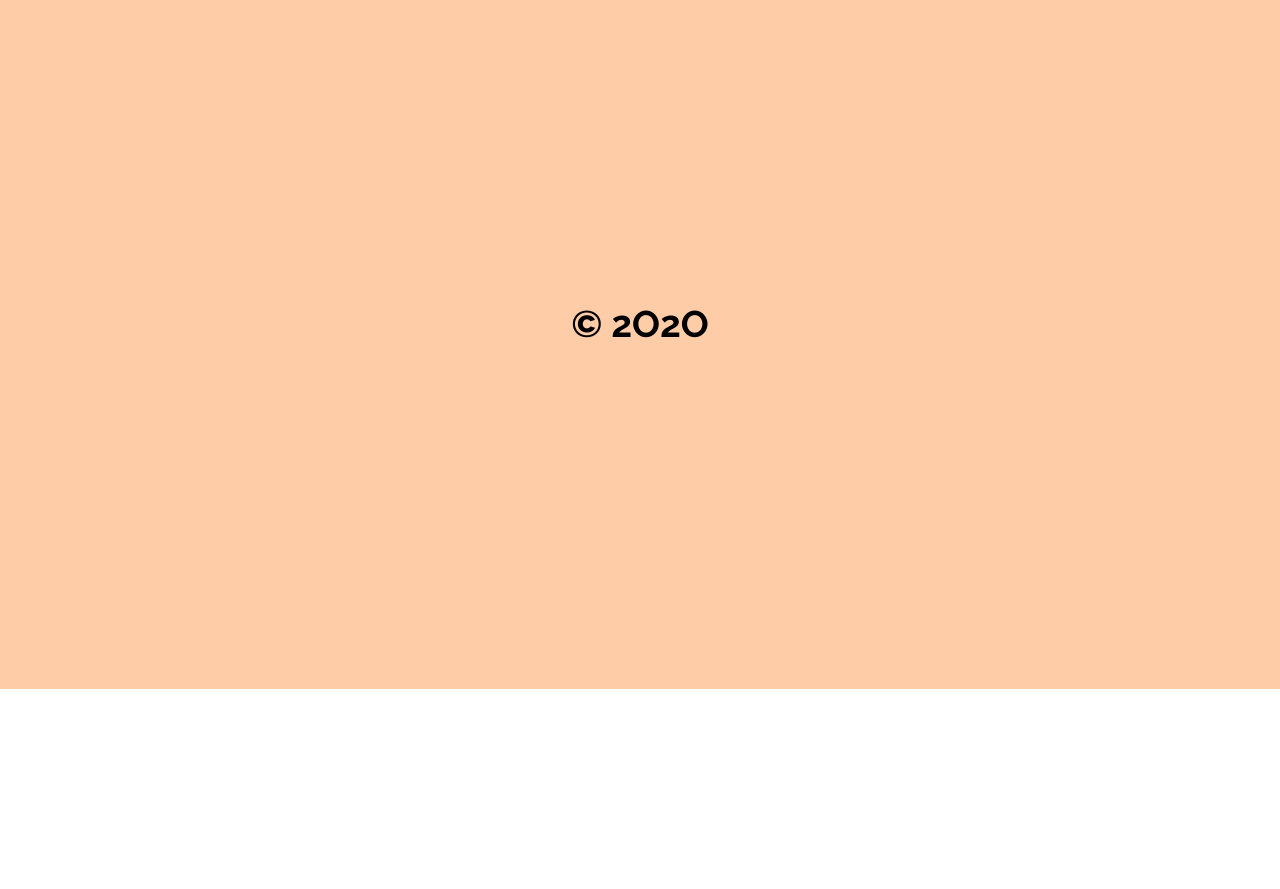
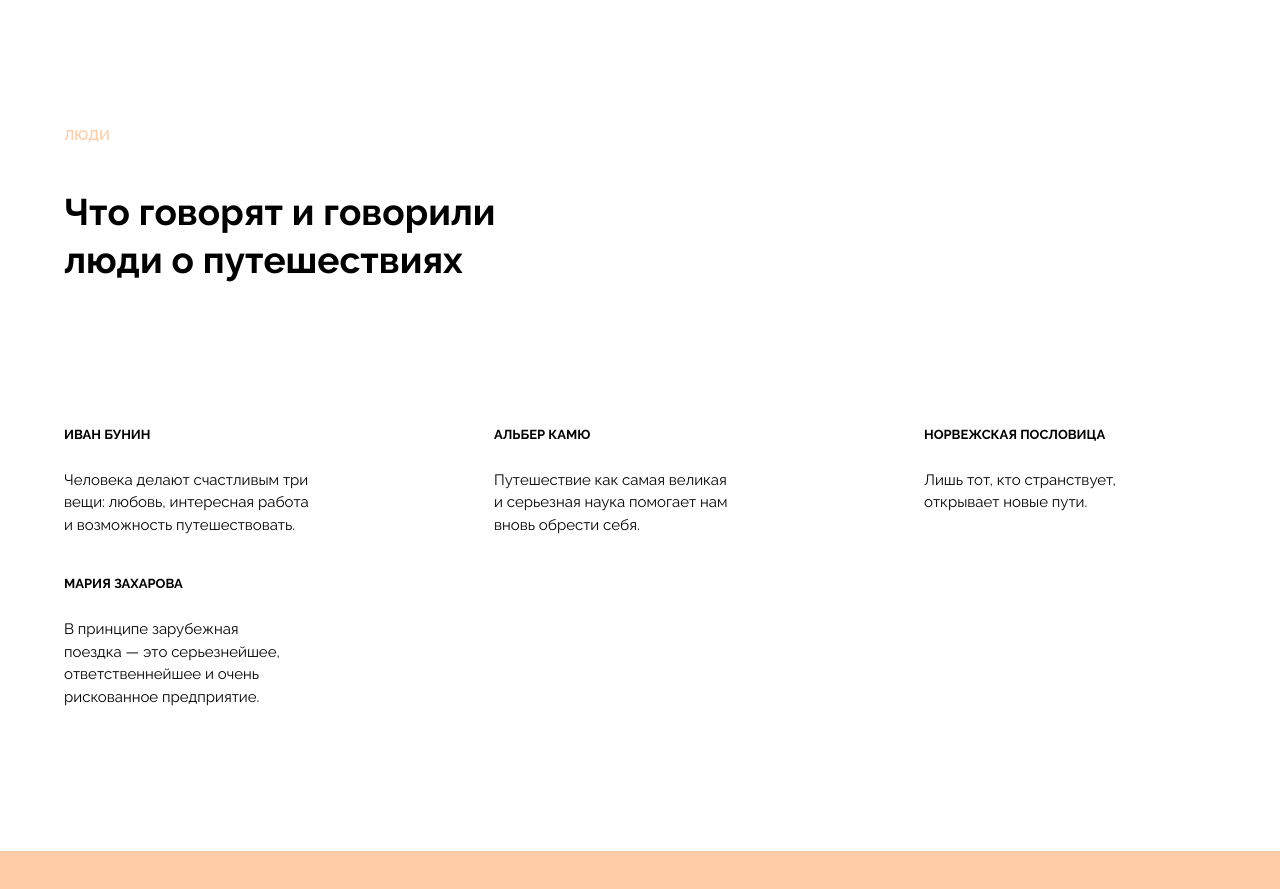
Before and after one commit to YaPractice/project, a plain HTML site: page index.html in a window 1280 px wide. Shown: the part 2360-3249 px from the top of the page. Before the commit the page ends 3049 px from the top, so only its background shows below. Drawn offline with Linux system fonts and the light colour scheme.

Commit message:
feat: add about-section

```diff
--- /dev/null
+++ b/blocks/about/__author/about__author.css
@@ -0,0 +1,7 @@
+.about__author {
+  margin: 0;
+  text-transform: uppercase;
+  font-size: 13px;
+  line-height: 1.2;
+
+}
--- /dev/null
+++ b/blocks/about/__block/about__block.css
@@ -0,0 +1,11 @@
+.about__block {
+  width: 90%;
+  max-width: 1289px;
+  margin: 0 auto;
+}
+
+@media (max-width: 800px) {
+  .about__block {
+    max-width: 401px;
+  }
+}
--- /dev/null
+++ b/blocks/about/__card/about__card.css
@@ -0,0 +1,13 @@
+.about__card {
+  max-width: 252px;
+  width: 100%;
+  margin-top: 40px;
+  padding-left: 40px;
+}
+
+@media (max-width: 800px) {
+  .about__card {
+    padding-left: 0;
+    max-width: initial;
+  }
+}
--- /dev/null
+++ b/blocks/about/__people-block/about__people-block.css
@@ -0,0 +1,13 @@
+.about__people-block {
+  margin: 103px 0 0 -40px;
+  display: flex;
+  justify-content: space-between;
+  width: 100%;
+  flex-wrap: wrap;
+}
+
+@media (max-width: 800px) {
+  .about__people-block {
+    margin: 40px 0 0;
+  }
+}
--- /dev/null
+++ b/blocks/about/__text/about__text.css
@@ -0,0 +1,5 @@
+.about__text {
+  font-size: 15px;
+  line-height: 1.5;
+  margin: 26px 0 0;
+}
--- /dev/null
+++ b/blocks/about/about.css
@@ -0,0 +1,9 @@
+.about {
+  padding: 155px 0 143px;
+}
+
+@media (max-width: 800px) {
+  .about {
+    padding: 70px 0 70px;
+  }
+}
--- /dev/null
+++ b/blocks/section-title/_location/section-title_location_about-section.css
@@ -0,0 +1,3 @@
+.section-title_location_about-section {
+  max-width: 450px;
+}
--- a/index.html
+++ b/index.html
@@ -117,6 +117,59 @@
         </div>
       </article>
     </section>
+    <section class="about">
+      <div class="about__block">
+        <p class="section-subtitle">
+          Люди
+        </p>
+        <h2 class="section-title section-title_location_about-section">
+          Что говорят и&nbsp;говорили люди
+          о&nbsp;путешествиях
+        </h2>
+        <div class="about__people-block">
+          <div class="about__card">
+            <h3 class="about__author">
+              Иван Бунин
+            </h3>
+            <p class="about__text">
+              Человека делают счастливым три вещи:
+              любовь, интересная работа
+              и&nbsp;возможность путешествовать.
+            </p>
+          </div>
+          <div class="about__card">
+            <h3 class="about__author">
+              Альбер Камю
+            </h3>
+            <p class="about__text">
+              Путешествие как самая великая
+              и&nbsp;серьезная наука помогает нам
+              вновь обрести себя.
+            </p>
+          </div>
+          <div class="about__card">
+            <h3 class="about__author">
+              Норвежская пословица
+            </h3>
+            <p class="about__text">
+              Лишь тот, кто странствует,
+              открывает новые пути.
+            </p>
+          </div>
+          <div class="about__card">
+            <h3 class="about__author">
+              Мария Захарова
+            </h3>
+            <p class="about__text">
+              В&nbsp;принципе зарубежная
+              поездка&nbsp;&mdash; это серьезнейшее,
+              ответственнейшее и&nbsp;очень
+              рискованное предприятие.
+            </p>
+          </div>
+        </div>
+      </div>
+    </section>
   </main>
   <footer class="footer">
     <div class="footer__text">
--- a/pages/index.css
+++ b/pages/index.css
@@ -22,3 +22,10 @@
 @import url(../blocks/section-title/section-title.css);
 @import url(../blocks/footer/footer.css);
 @import url(../blocks/footer/__text/footer__text-item.css);
+@import url(../blocks/about/__block/about__block.css);
+@import url(../blocks/about/__author/about__author.css);
+@import url(../blocks/about/__card/about__card.css);
+@import url(../blocks/about/__people-block/about__people-block.css);
+@import url(../blocks/about/__text/about__text.css);
+@import url(../blocks/about/about.css);
+@import url(../blocks/section-title/_location/section-title_location_about-section.css);
```
